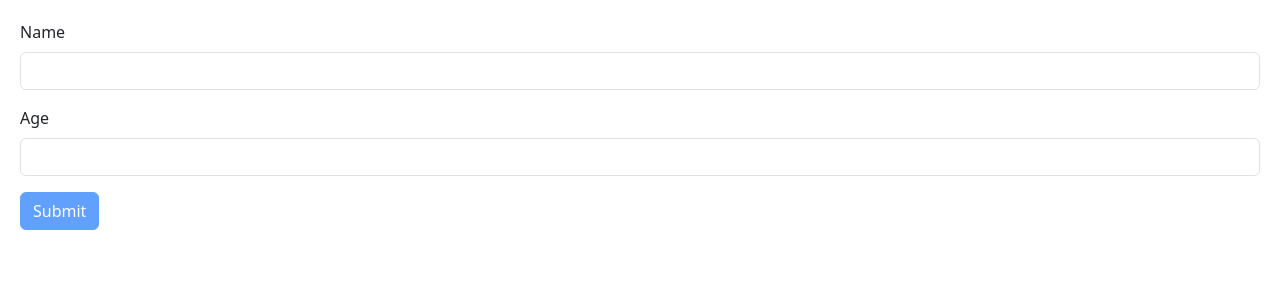
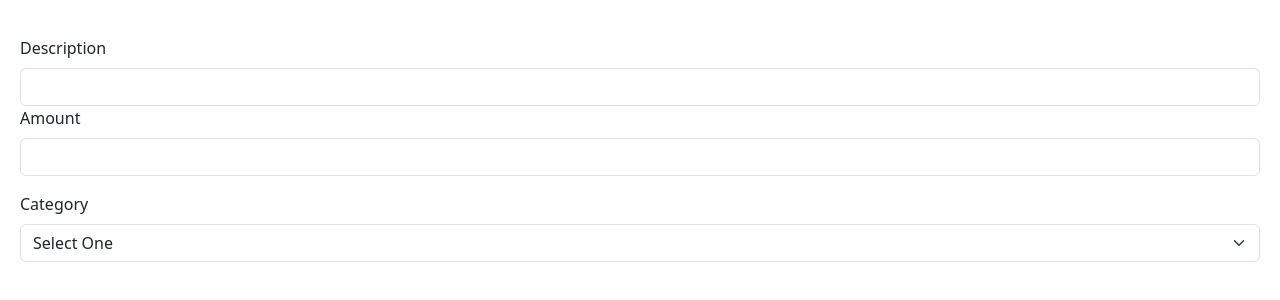
Before and after one commit to YashPatel50/react-training-app, a React (Vite) app: page / in a window 1280 px wide. Shown: the top 300 px of the page. Built offline with nearby package versions, Linux system fonts and the light colour scheme.

Commit message:
Started making a Form for Expense Tacker

```diff
--- a/src/App2.tsx
+++ b/src/App2.tsx
@@ -1,7 +1,9 @@
-import Form from "./Components/Form";
+import ExpenseList from "./Components/ExpenseTracker/ExpenseForm";
 
-function App() {
-  return <Form></Form>;
+export const categories = ["Groceries", "Utilities", "Entertainment"];
+
+function App2() {
+  return <ExpenseList></ExpenseList>;
 }
 
-export default App;
+export default App2;
--- /dev/null
+++ b/src/Components/ExpenseTracker/ExpenseForm.tsx
@@ -0,0 +1,63 @@
+import React from "react";
+import { useForm } from "react-hook-form";
+import { categories } from "../../App2";
+
+type Expense = {
+  description: string;
+  amount: number;
+  category: "Groceries" | "Utilities" | "Entertainment";
+};
+const ExpenseList = () => {
+  const {
+    register,
+    handleSubmit,
+    formState: { errors },
+  } = useForm<Expense>();
+
+  const onSubmit = (data: Expense) => {
+    console.log(data);
+  };
+
+  return (
+    <form onSubmit={handleSubmit(onSubmit)}>
+      <div className="mb-3"></div>
+      <label htmlFor="name" className="form-label">
+        Description
+      </label>
+      <input
+        id="description"
+        type="text"
+        className="form-control"
+        {...register("description")}
+      ></input>
+
+      <div className="mb-3">
+        <label htmlFor="amount" className="form-label">
+          Amount
+        </label>
+        <input
+          id="amount"
+          type="number"
+          className="form-control"
+          {...register("amount")}
+        ></input>
+      </div>
+
+      <div className="mb-3">
+        <label htmlFor="category" className="form-label">
+          Category
+        </label>
+        <select id="category" className="form-select">
+          <option value="">Select One</option>
+          {categories.map((category) => (
+            <option key={category} value={category}>
+              {category}
+            </option>
+          ))}
+        </select>
+      </div>
+    </form>
+  );
+};
+
+export default ExpenseList;
```
